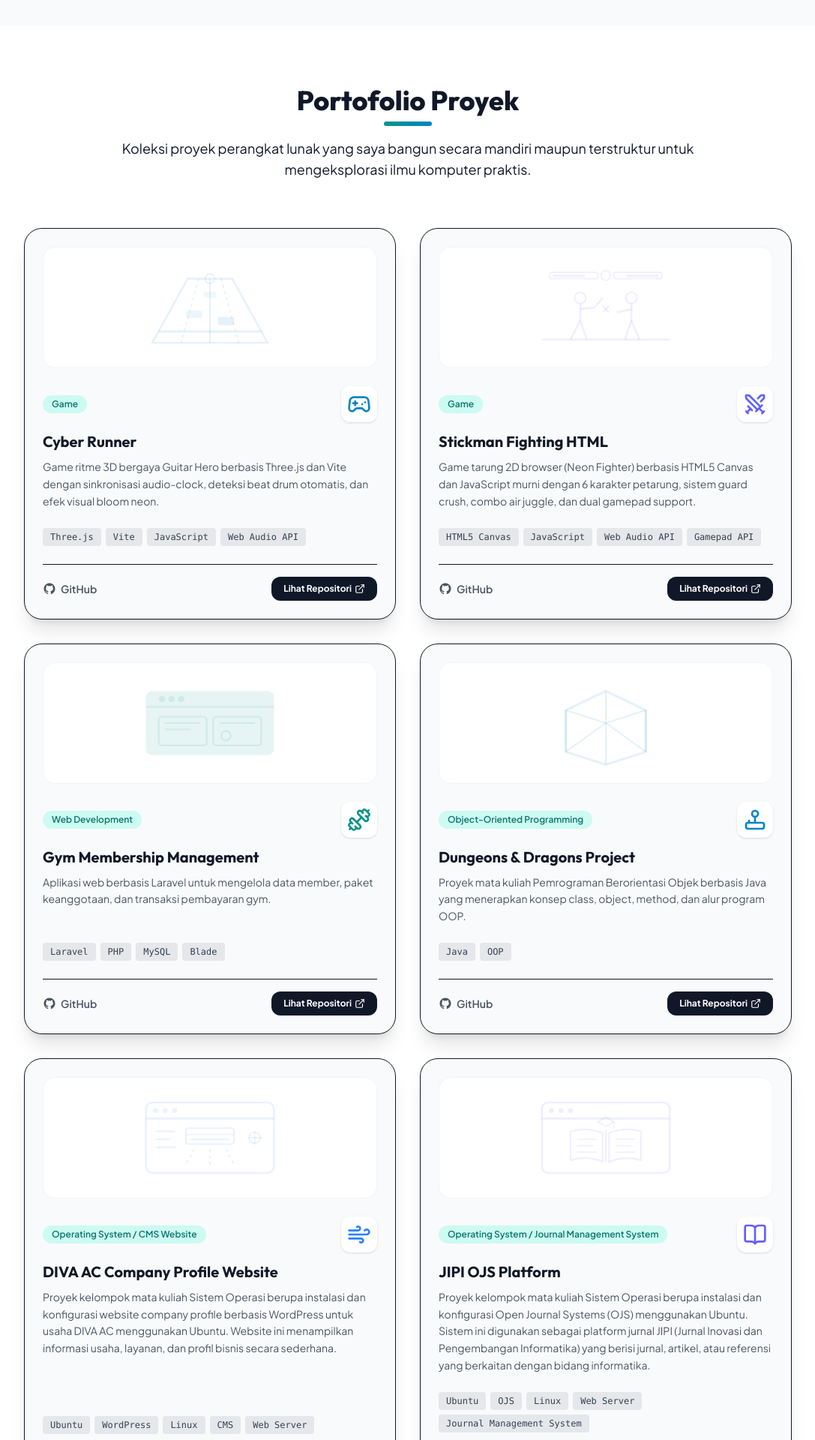
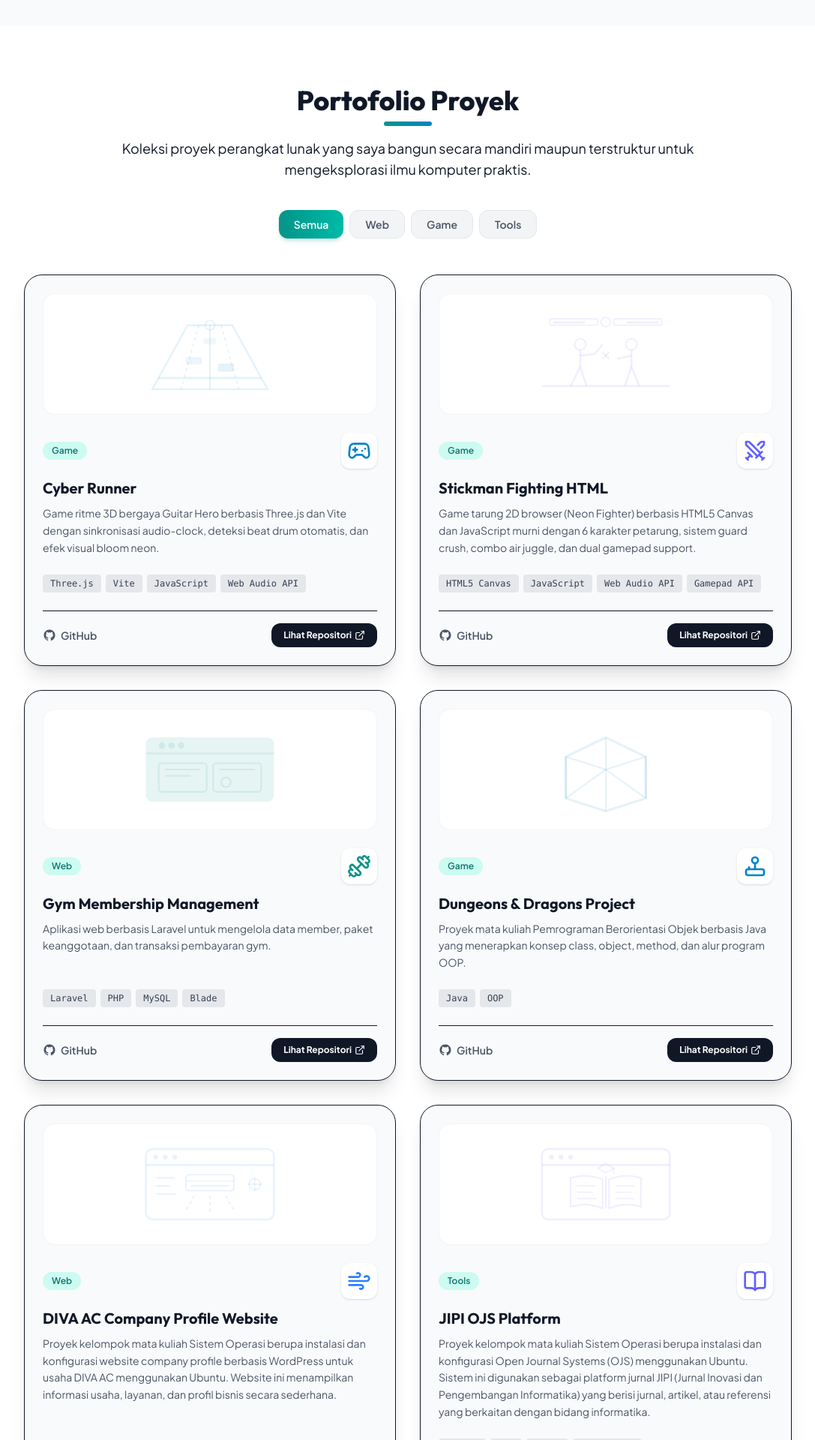
Before and after one commit to RiffaYP/portfolio-riffa, a React (Vite) app: page / in a window 1280 px wide. Shown: the part 2777-4697 px from the top of the page at 75% size, without its empty margins (96-1183 px from the left). Built offline with nearby package versions, Linux system fonts and the light colour scheme.

Commit message:
feat: add category filter for portfolio projects

```diff
--- a/src/components/Projects.jsx
+++ b/src/components/Projects.jsx
@@ -1,6 +1,12 @@
+import { useState } from 'react';
 import { ExternalLink, Dumbbell, Joystick, Wind, BookOpen, Users, Video, Gamepad2, Swords } from 'lucide-react';
 
 export default function Projects() {
+  const [filter, setFilter] = useState('Semua');
+
+  // ponytail: filter directly matches category; upgrade to tag array if multi-tagging needed.
+  const categories = ['Semua', 'Web', 'Game', 'Tools'];
+
   const projects = [
     {
       id: 1,
@@ -61,7 +67,7 @@ export default function Projects() {
     {
       id: 3,
       title: 'Gym Membership Management',
-      category: 'Web Development',
+      category: 'Web',
       desc: 'Aplikasi web berbasis Laravel untuk mengelola data member, paket keanggotaan, dan transaksi pembayaran gym.',
       tech: ['Laravel', 'PHP', 'MySQL', 'Blade'],
       repo: 'https://github.com/RiffaYP/project_gym-laravel',
@@ -84,9 +90,9 @@ export default function Projects() {
       )
     },
     {
-      id: 2,
+      id: 4,
       title: 'Dungeons & Dragons Project',
-      category: 'Object-Oriented Programming',
+      category: 'Game',
       desc: 'Proyek mata kuliah Pemrograman Berorientasi Objek berbasis Java yang menerapkan konsep class, object, method, dan alur program OOP.',
       tech: ['Java', 'OOP'],
       repo: 'https://github.com/RiffaYP/DND-project',
@@ -94,25 +100,22 @@ export default function Projects() {
       glowClass: 'glow-card-cyan',
       illustration: (
         <svg viewBox="0 0 100 60" className="w-full h-32 text-cyan-500/10 dark:text-cyan-400/10 fill-current">
-          {/* Hexagon Outline */}
           <polygon points="50,10 75,22 75,48 50,56 25,48 25,22" stroke="currentColor" strokeWidth="1.5" fill="none" />
-          {/* Inner lines of d20 */}
           <line x1="50" y1="10" x2="50" y2="30" stroke="currentColor" strokeWidth="1" />
           <line x1="25" y1="22" x2="50" y2="30" stroke="currentColor" strokeWidth="1" />
           <line x1="75" y1="22" x2="50" y2="30" stroke="currentColor" strokeWidth="1" />
           <line x1="50" y1="30" x2="50" y2="56" stroke="currentColor" strokeWidth="1" />
           <line x1="50" y1="30" x2="25" y2="48" stroke="currentColor" strokeWidth="1" />
           <line x1="50" y1="30" x2="75" y2="48" stroke="currentColor" strokeWidth="1" />
-          {/* Triangles on the edges */}
           <line x1="25" y1="22" x2="25" y2="48" stroke="currentColor" strokeWidth="1" />
           <line x1="75" y1="22" x2="75" y2="48" stroke="currentColor" strokeWidth="1" />
         </svg>
       )
     },
     {
-      id: 3,
+      id: 5,
       title: 'DIVA AC Company Profile Website',
-      category: 'Operating System / CMS Website',
+      category: 'Web',
       desc: 'Proyek kelompok mata kuliah Sistem Operasi berupa instalasi dan konfigurasi website company profile berbasis WordPress untuk usaha DIVA AC menggunakan Ubuntu. Website ini menampilkan informasi usaha, layanan, dan profil bisnis secara sederhana.',
       tech: ['Ubuntu', 'WordPress', 'Linux', 'CMS', 'Web Server'],
       label: 'Proyek Kelompok',
@@ -120,28 +123,20 @@ export default function Projects() {
       glowClass: 'glow-card-blue',
       illustration: (
         <svg viewBox="0 0 100 60" className="w-full h-32 text-blue-500/10 dark:text-blue-400/10 fill-current">
-          {/* Browser frame */}
           <rect x="10" y="8" width="80" height="44" rx="4" stroke="currentColor" strokeWidth="1.2" fill="none" />
-          {/* Browser header line */}
           <line x1="10" y1="18" x2="90" y2="18" stroke="currentColor" strokeWidth="1.2" />
-          {/* Window buttons */}
           <circle cx="16" cy="13" r="1.5" />
           <circle cx="22" cy="13" r="1.5" />
           <circle cx="28" cy="13" r="1.5" />
-          {/* AC Unit inside the browser */}
           <rect x="35" y="24" width="30" height="10" rx="1.5" stroke="currentColor" strokeWidth="1" fill="none" />
-          {/* AC grill details */}
           <line x1="38" y1="31" x2="62" y2="31" stroke="currentColor" strokeWidth="1" />
           <line x1="35" y1="28" x2="65" y2="28" stroke="currentColor" strokeWidth="0.8" />
-          {/* Cool air / wind lines flowing down from the AC */}
           <path d="M 40 37 Q 38 42 35 46" stroke="currentColor" strokeWidth="1" fill="none" strokeDasharray="2,2" />
           <path d="M 50 37 Q 50 43 50 47" stroke="currentColor" strokeWidth="1" fill="none" strokeDasharray="2,2" />
           <path d="M 60 37 Q 62 42 65 46" stroke="currentColor" strokeWidth="1" fill="none" strokeDasharray="2,2" />
-          {/* Snowflake indicator */}
           <circle cx="78" cy="30" r="3.5" stroke="currentColor" strokeWidth="0.8" fill="none" />
           <line x1="78" y1="25.5" x2="78" y2="34.5" stroke="currentColor" strokeWidth="0.8" />
           <line x1="73.5" y1="30" x2="82.5" y2="30" stroke="currentColor" strokeWidth="0.8" />
-          {/* Text lines simulating content on the website */}
           <line x1="16" y1="26" x2="28" y2="26" stroke="currentColor" strokeWidth="1" />
           <line x1="16" y1="31" x2="25" y2="31" stroke="currentColor" strokeWidth="1" />
           <line x1="16" y1="36" x2="29" y2="36" stroke="currentColor" strokeWidth="1" />
@@ -149,9 +144,9 @@ export default function Projects() {
       )
     },
     {
-      id: 4,
+      id: 6,
       title: 'JIPI OJS Platform',
-      category: 'Operating System / Journal Management System',
+      category: 'Tools',
       desc: 'Proyek kelompok mata kuliah Sistem Operasi berupa instalasi dan konfigurasi Open Journal Systems (OJS) menggunakan Ubuntu. Sistem ini digunakan sebagai platform jurnal JIPI (Jurnal Inovasi dan Pengembangan Informatika) yang berisi jurnal, artikel, atau referensi yang berkaitan dengan bidang informatika.',
       tech: ['Ubuntu', 'OJS', 'Linux', 'Web Server', 'Journal Management System'],
       label: 'Proyek Kelompok',
@@ -160,35 +155,28 @@ export default function Projects() {
       glowClass: 'glow-card-indigo',
       illustration: (
         <svg viewBox="0 0 100 60" className="w-full h-32 text-indigo-500/10 dark:text-indigo-400/10 fill-current">
-          {/* Browser frame */}
           <rect x="10" y="8" width="80" height="44" rx="4" stroke="currentColor" strokeWidth="1.2" fill="none" />
-          {/* Browser header line */}
           <line x1="10" y1="18" x2="90" y2="18" stroke="currentColor" strokeWidth="1.2" />
-          {/* Window buttons */}
           <circle cx="16" cy="13" r="1.5" />
           <circle cx="22" cy="13" r="1.5" />
           <circle cx="28" cy="13" r="1.5" />
-          {/* Open Journal/Book inside */}
-          {/* Left page */}
           <path d="M 28 26 Q 38 23 48 27 L 48 45 Q 38 41 28 44 Z" stroke="currentColor" strokeWidth="1" fill="none" />
-          {/* Right page */}
           <path d="M 72 26 Q 62 23 52 27 L 52 45 Q 62 41 72 44 Z" stroke="currentColor" strokeWidth="1" fill="none" />
-          {/* Book binding line */}
           <line x1="50" y1="25" x2="50" y2="45" stroke="currentColor" strokeWidth="1" />
-          {/* Lines representing text on the pages */}
           <line x1="32" y1="31" x2="44" y2="31" stroke="currentColor" strokeWidth="0.8" />
           <line x1="32" y1="35" x2="42" y2="35" stroke="currentColor" strokeWidth="0.8" />
           <line x1="32" y1="39" x2="44" y2="39" stroke="currentColor" strokeWidth="0.8" />
           <line x1="56" y1="31" x2="68" y2="31" stroke="currentColor" strokeWidth="0.8" />
           <line x1="56" y1="35" x2="66" y2="35" stroke="currentColor" strokeWidth="0.8" />
           <line x1="56" y1="39" x2="68" y2="39" stroke="currentColor" strokeWidth="0.8" />
-          {/* Graduation cap/achievement icon above the book */}
           <path d="M 50 17 L 55 20 L 50 23 L 45 20 Z" stroke="currentColor" strokeWidth="0.8" fill="none" />
           <line x1="55" y1="20" x2="55" y2="24" stroke="currentColor" strokeWidth="0.8" />
         </svg>
       )
     }
   ];
+
+  const visibleProjects = filter === 'Semua' ? projects : projects.filter((p) => p.category === filter);
 
   return (
     <section
@@ -198,7 +186,7 @@ export default function Projects() {
       <div className="max-w-7xl mx-auto px-4 sm:px-6 lg:px-8">
 
         {/* Section Header */}
-        <div className="text-center max-w-3xl mx-auto mb-16">
+        <div className="text-center max-w-3xl mx-auto mb-10">
           <h2 className="text-3xl sm:text-4xl font-extrabold font-heading text-gray-900 dark:text-white">
             Portofolio Proyek
           </h2>
@@ -208,9 +196,27 @@ export default function Projects() {
           </p>
         </div>
 
+        {/* Category Filter */}
+        <div className="flex flex-wrap justify-center gap-2 mb-12">
+          {categories.map((cat) => (
+            <button
+              key={cat}
+              type="button"
+              onClick={() => setFilter(cat)}
+              className={`px-5 py-2 rounded-xl text-sm font-semibold transition-all duration-200 cursor-pointer ${
+                filter === cat
+                  ? 'bg-gradient-to-r from-emerald-500 to-teal-500 text-white shadow-md shadow-emerald-500/20'
+                  : 'bg-gray-100 dark:bg-dark-card text-gray-600 dark:text-gray-400 hover:text-gray-900 dark:hover:text-white border border-gray-200 dark:border-gray-800'
+              }`}
+            >
+              {cat}
+            </button>
+          ))}
+        </div>
+
         {/* Projects Grid */}
         <div className="grid grid-cols-1 md:grid-cols-2 gap-8 max-w-5xl mx-auto">
-          {projects.map((project) => {
+          {visibleProjects.map((project) => {
             const hasRepo = !!project.repo;
             const hasVideo = !!project.video;
             const hasLink = hasRepo || hasVideo;
```
